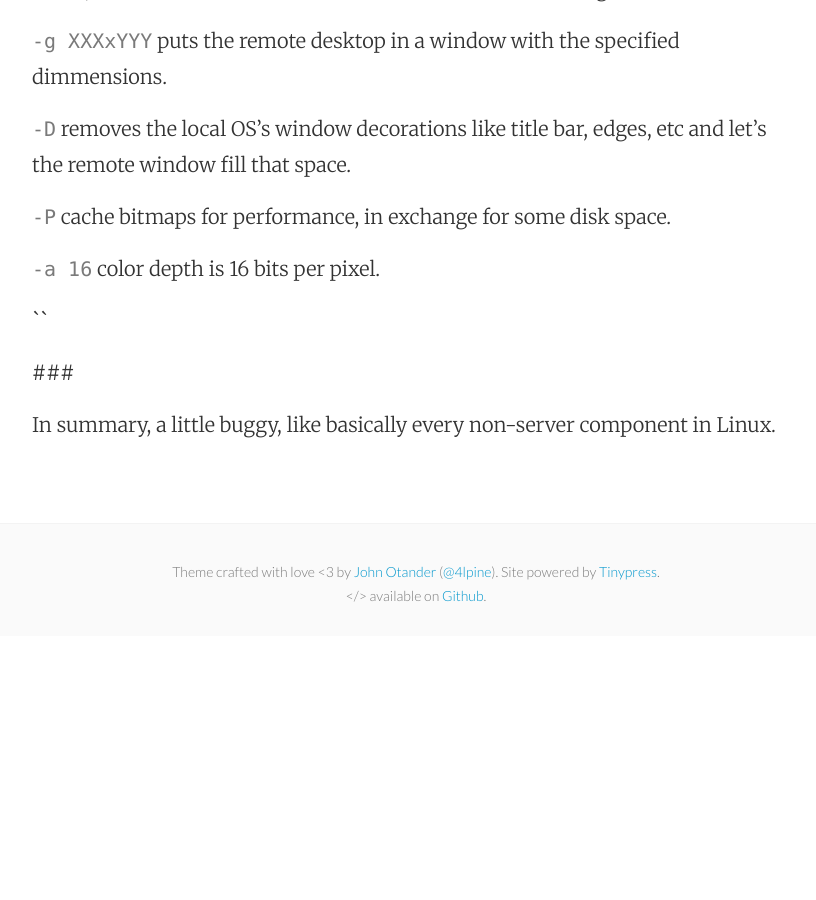
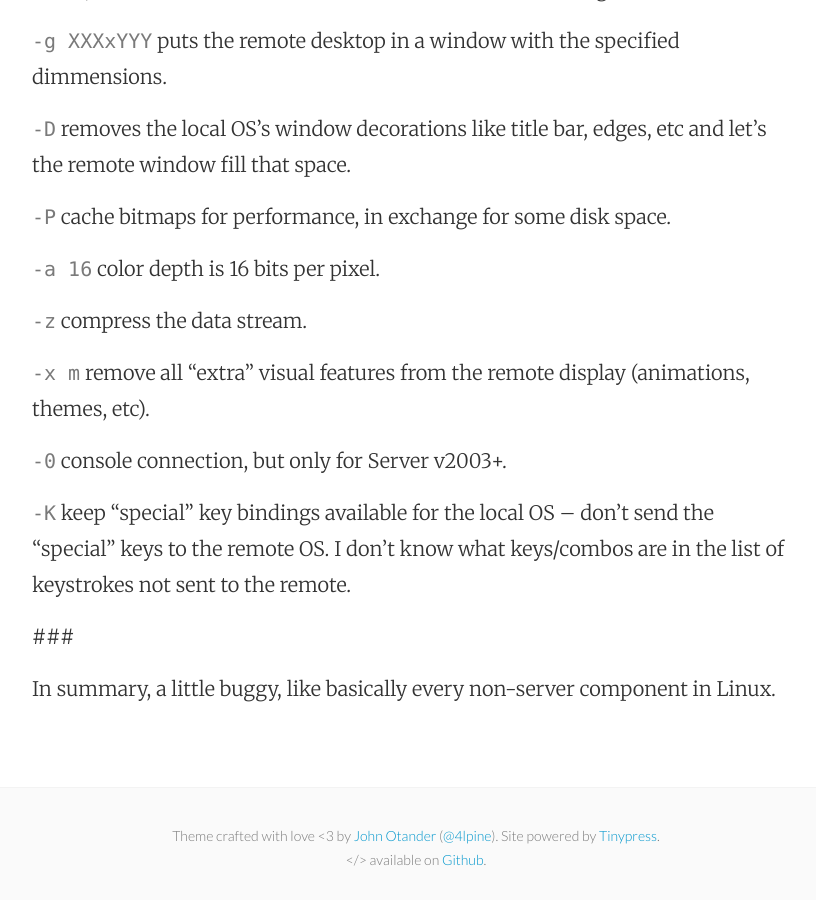
Before and after one commit to mattymaloney/mattymaloney.github.io, a Jekyll site: the page built from _posts/2016-04-09-rdesktop-rdp.md, in a window 1280 px wide and 900 px high, scrolled down 2228 px. Shown: the whole window, without its empty margins (224-1040 px from the left). Built offline with Jekyll 4.4.1, drawn with Linux system fonts in a browser that asks for light colours; before the commit the page ends 2864 px from its top, so only the background shows below that.

Commit message:
Updated 2016-04-09-rdesktop-rdp.md

```diff
--- a/_posts/2016-04-09-rdesktop-rdp.md
+++ b/_posts/2016-04-09-rdesktop-rdp.md
@@ -59,7 +59,13 @@ Display remote desktop in full screen (`-g 100%`) and bitmap cache is enabled fo
 
 `-a 16` color depth is 16 bits per pixel.
 
-``
+`-z` compress the data stream.
+
+`-x m` remove all "extra" visual features from the remote display (animations, themes, etc).
+
+`-0` console connection, but only for Server v2003+.
+
+`-K` keep "special" key bindings available for the local OS -- don't send the "special" keys to the remote OS. I don't know what keys/combos are in the list of keystrokes not sent to the remote.
 
 
 ###
```
